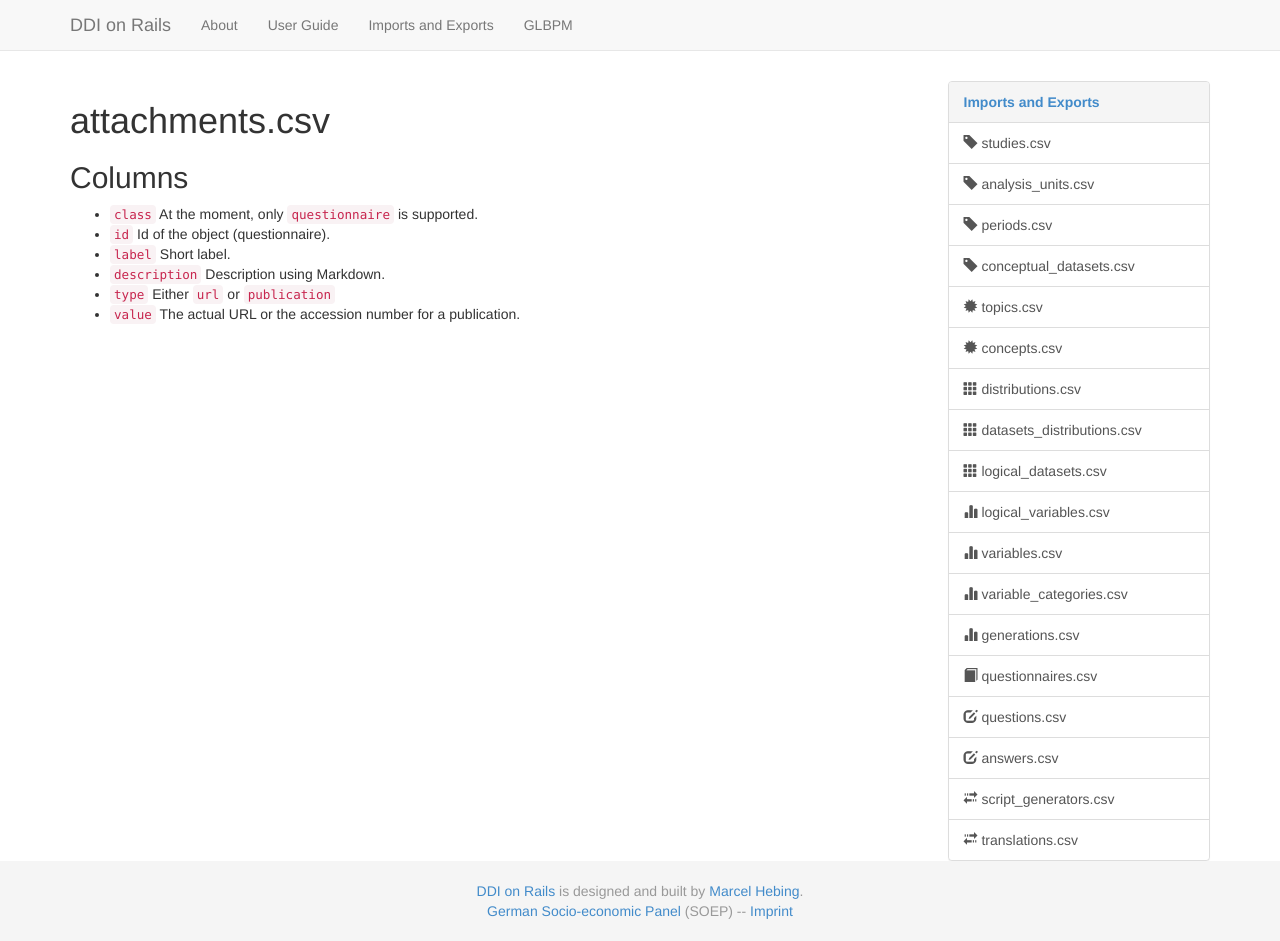
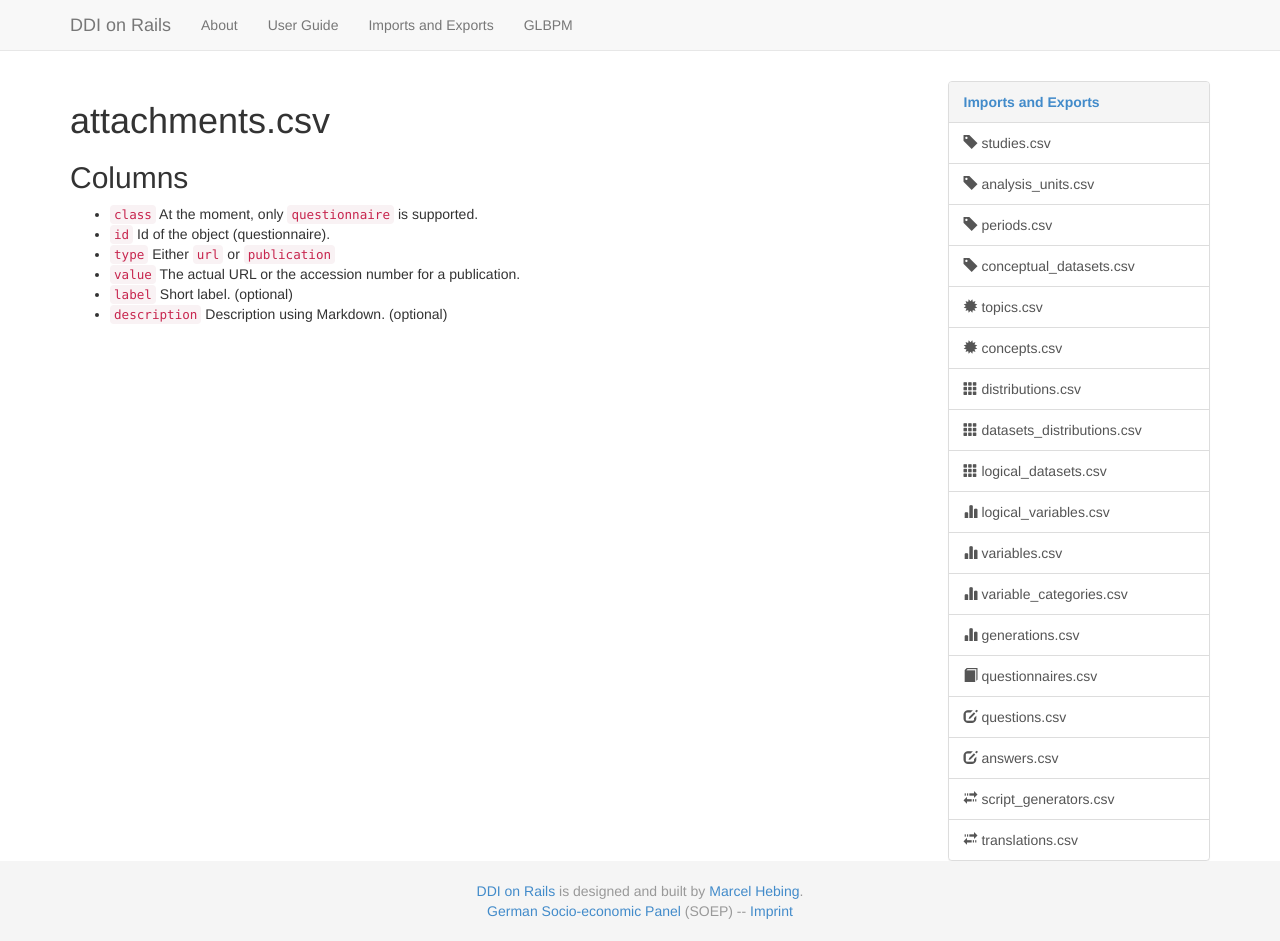
Before and after one commit to ddionrails/ddionrails.github.io, a Jekyll site: the page built from imports/attachments_csv.md, in a window 1280 px wide. Built offline with Jekyll 4.4.1, drawn with Linux system fonts in a browser that asks for light colours.

Commit message:
Update attachments_csv.md

```diff
--- a/imports/attachments_csv.md
+++ b/imports/attachments_csv.md
@@ -11,7 +11,7 @@ Columns
 
 * `class` At the moment, only `questionnaire` is supported.
 * `id` Id of the object (questionnaire).
-* `label` Short label.
-* `description` Description using Markdown.
 * `type` Either `url` or `publication`
 * `value` The actual URL or the accession number for a publication.
+* `label` Short label. (optional)
+* `description` Description using Markdown. (optional)
```
